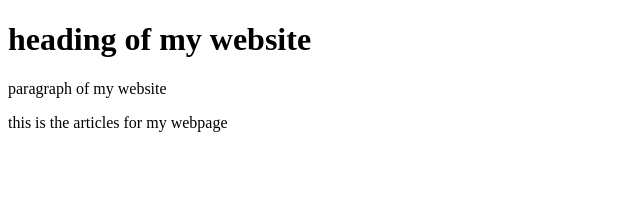
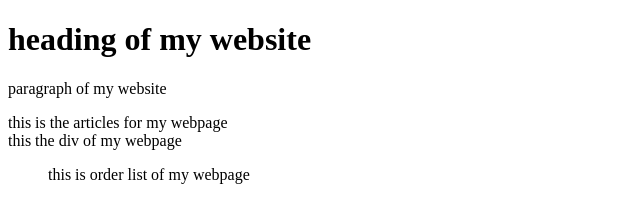
Before and after one commit to TejrajNaunyal/test-demo, a plain HTML site: page tek.html in a window 1280 px wide. Shown: the whole page, without its empty margins (0-640 px from the left). Drawn offline with Linux system fonts and the light colour scheme.

Commit message:
changing the html file

```diff
--- a/tek.html
+++ b/tek.html
@@ -12,5 +12,11 @@
         this is the articles for my webpage
 
     </article>
+    <div>
+        this the div of my webpage
+    </div>
+    <ol>
+        this is order list of my webpage
+    </ol>
 </body>
 </html>
```
